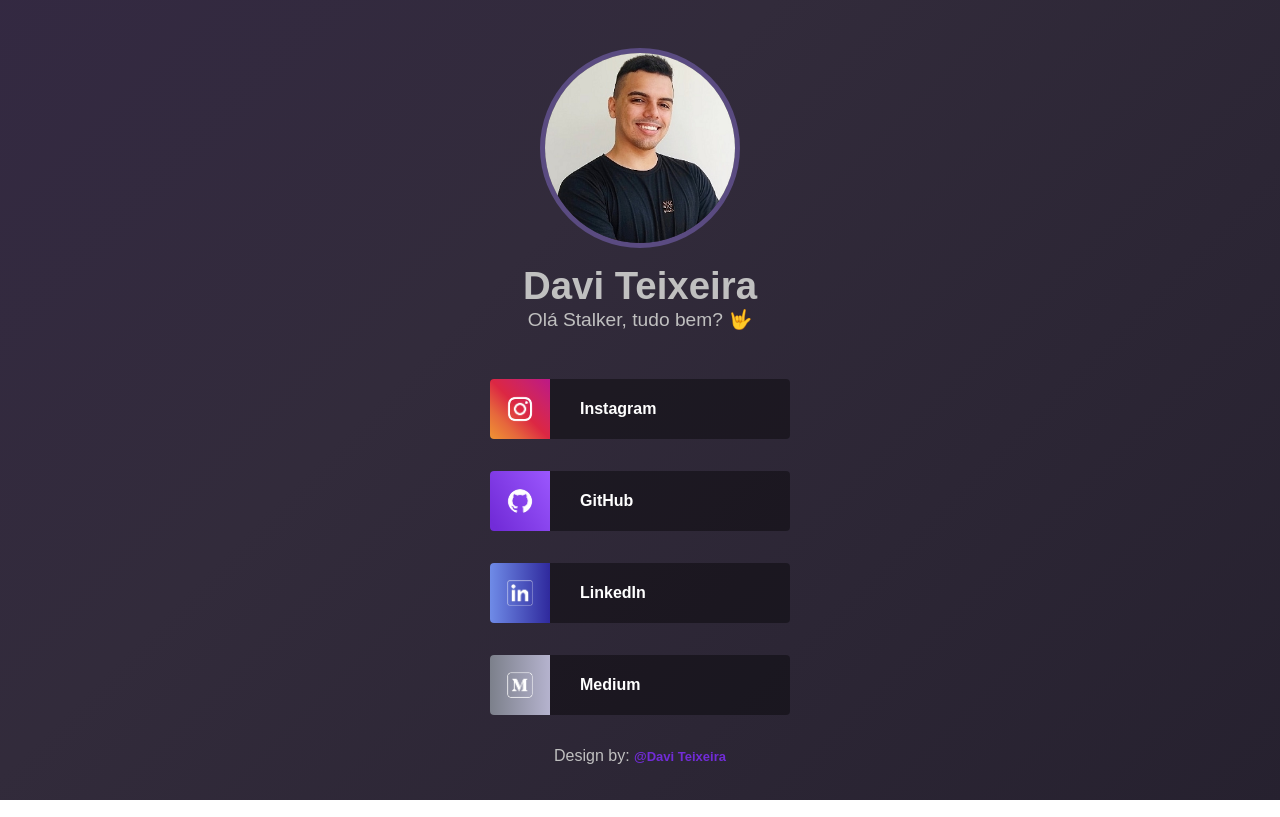
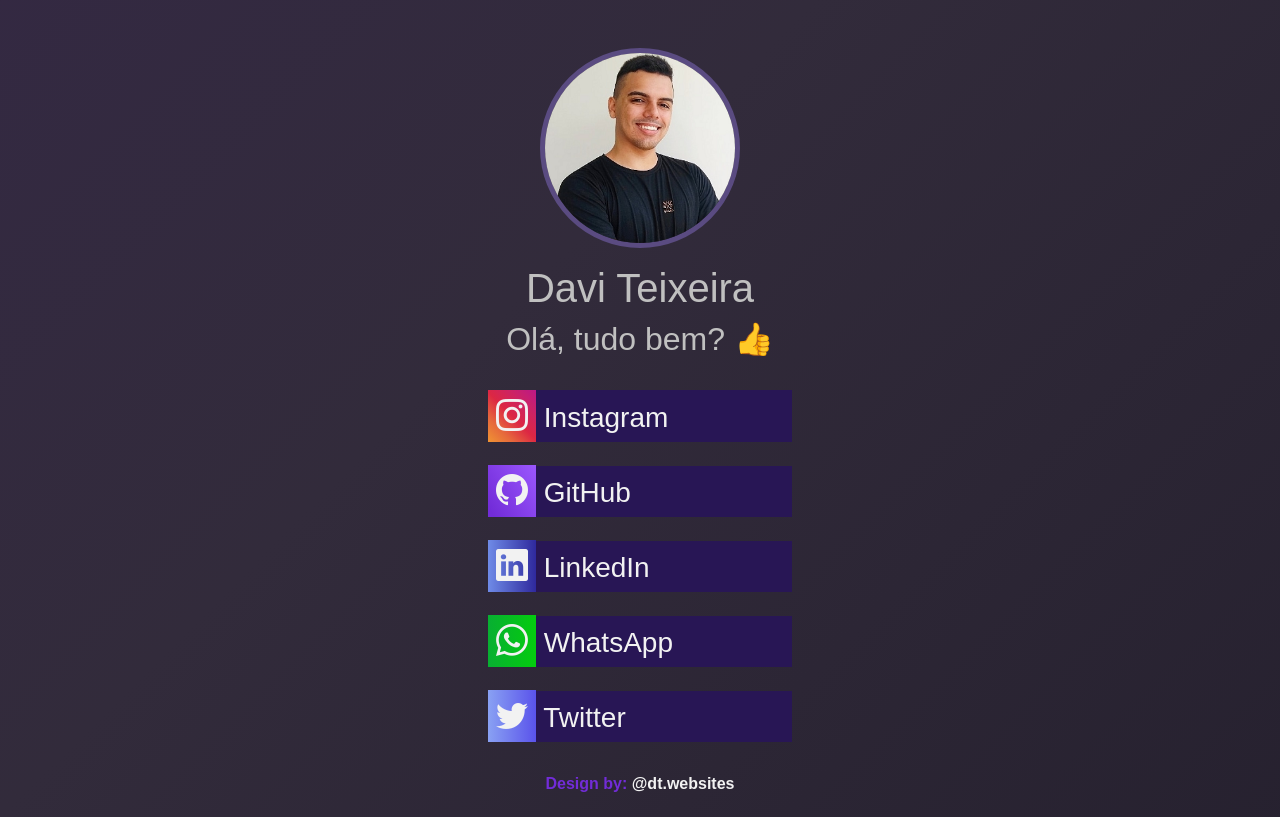
Before and after one commit to daviteixeira-dev/link_dev, a plain HTML site: page index.html in a window 1280 px wide. Drawn offline with nearby package versions, Linux system fonts and the light colour scheme.

Commit message:
Atualização do projeto para o Bootstrap 5

```diff
--- a/css/style.css
+++ b/css/style.css
@@ -7,111 +7,7 @@
     font-family: 'Poppins', sans-serif;
 }
 
-header{
-    font-size: 120%;
-    color: #c0c0c0;
-    display: flex;
-    align-items: center;
-    justify-content: center;
-    flex-direction: column;
-    margin: 1rem;
-    padding: 1rem;
-}
-
-header img {
-    width: 200px;
-    border-radius: 50%;
-    border: 5px solid #5A4B81;
-    margin: 1rem;
-}
-
-section{
-    margin: 1rem;
-}
-
-article {
-    display: flex;
-    align-items: center;
-    justify-content: center;
-    flex-direction: column;
-}
-
-article a {
-    display: flex;
-    align-items:center;
-    justify-content:left;
-    flex-direction: row;
-    border-radius: 0.25rem;
-    height: 60px;
-    width: 300px;
-    margin: 1rem;
-    padding: 0;
-    transition: all 1s;
-    cursor: pointer;
-    background-color: rgba(0, 0, 0, 0.40);
-}
-
-a:active, a:hover{
-    transition: all 0.5s;
-    background-color: #9A56FD;
-}
-
-.icone {
-    display:flex;
-    border-radius: 0.25rem 0rem 0rem 0.25rem;
-}
-
-.instagram{
-    background: linear-gradient(45deg, #f09433 0%,#e6683c 25%,#dc2743 50%,#cc2366 75%,#bc1888 100%);
-}
-
-.github{
-    background: linear-gradient(58deg, #722CD8 8%, #9A56FD 98%);
-}
-
-.linkedin{
-    background: linear-gradient(90deg, rgba(111,139,231,1) 0%, rgba(47,41,157,1) 100%);
-}
-
-.medium{
-    background: linear-gradient(90deg, rgb(124, 128, 139) 0%, rgb(181, 179, 206) 100%);
-}
-
-.description {
-    display: flex;
-    padding: 0rem 0rem 0rem 10%;
-}
-
-article a img {
-    display: inline-block;
-    height: 60px;
-}
-
-article p {
-    display: inline-block;
-    font-weight: bold;
-    color: white;
-}
-
-footer{
-    display: flex;
-    align-items: center;
-    justify-content: center;
-    flex-direction: column;
-    margin: 1rem;
-}
-
-footer p{
-    color: #c0c0c0;
-}
-
-footer b{
-    font-size: small;
-    color: #722CD8;
-}
-
 /* Efeito de Background feito por Emanuel Pinto, você pode encontrar em: https://manuelpinto.in */
-
 body {
 	background: linear-gradient(-45deg, #191622, #322b3b, #372453, #281655);
 	background-size: 400% 400%;
@@ -142,3 +38,97 @@
 		background-position: 0% 50%;
 	}
 }
+
+header {
+    margin-top: 2rem;
+    text-align: center;
+}
+
+header h1, h2 {
+    color: #c0c0c0;
+}
+
+header img {
+    width: 200px;
+    height: 200px;
+    margin-top: 1rem;
+    border-radius: 50%;
+    margin-bottom: 1rem;
+    border: 5px solid #5A4B81;
+}
+
+main .container .row #menu nav {
+    margin-top: 1rem;
+}
+
+main .container .row #menu nav ul {
+    padding: 0;
+    width: 20rem;
+}
+
+main .container .row #menu nav ul .nav-item {
+    padding: .5rem;
+    cursor: pointer;
+}
+
+main .container .row #menu nav ul .nav-item h3 {
+    padding: .4rem;
+    padding-left: 0;
+    transition: .5 all;
+    background-color: #281655;
+}
+
+main .container .row #menu nav ul .nav-item h3:hover {
+
+    background-color: #9A56FD;
+}
+
+main .container .row #menu nav ul .nav-item h3 .option {
+    color: #f2f2f2;
+    text-decoration: none;
+}
+
+main .container .row #menu nav ul .nav-item h3 .option i {
+    padding: .5rem;
+    font-size: 2rem;
+}
+
+main .container .row #menu nav ul .nav-item h3 .option #github {
+    background: linear-gradient(58deg, #722CD8 8%, #9A56FD 98%);
+}
+
+main .container .row #menu nav ul .nav-item h3 .option #whatsapp {
+    background: linear-gradient(90deg, rgb(8, 175, 50) 0%, rgb(4, 204, 14) 100%);
+}
+
+main .container .row #menu nav ul .nav-item h3 .option #linkedin {
+    background: linear-gradient(90deg, rgba(111,139,231,1) 0%, rgba(47,41,157,1) 100%);
+}
+
+main .container .row #menu nav ul .nav-item h3 .option #twitter {
+    background: linear-gradient(90deg, rgb(137, 161, 243) 0%, rgb(90, 83, 235) 100%);
+}
+
+main .container .row #menu nav ul .nav-item h3 .option #instagram {
+    background: linear-gradient(45deg, #f09433 0%,#e6683c 25%,#dc2743 50%,#cc2366 75%,#bc1888 100%);
+}
+
+footer {
+    text-align: center;
+    margin-bottom: 1rem;
+}
+
+footer h4 {
+    font-size: 1rem;
+    color: #722CD8;
+    font-weight: bold;
+}
+
+footer h4 a {
+    color: #f2f2f2;
+    text-decoration: none;
+}
+
+footer h4 a:hover {
+    color: #9A56FD;
+}
--- a/index.html
+++ b/index.html
@@ -1,59 +1,100 @@
 <!DOCTYPE html>
-<html lang="pt-br">
+<html lang="pt-br" dir="ltr">
 
 <!-- Page Information ---------------------->
 
 <head>
+    <!--Meta Tags-->
     <meta charset="UTF-8">
-    <title>Davi Teixeira | Social</title>
-    <meta name="viewport" content="width=device-width, initial-scale=1.0">
+    <meta http-equiv="X-UA-Compatible" content="IE=edge">
+    <meta name="viewport" content="width=device-width, initial-scale=1.0, viewport-fit=cover">
+    <meta name="description" content="Projeto de redirecionador personalizado pra bio no instagram para négocios.">
+    <meta name="apple-mobile-web-app-capable" content="yes">
+    <meta name="apple-mobile-web-app-status-bar-style" content="black">
+    <!--Fav Icon-->
+    <link rel="icon" type="image/png" href="img/icone.png">
+    <link rel="apple-touch-icon" href="img/icone.png">
+    <link rel="canonical" href="https://www.daviteixeira.dev.br/link_dev/" />
+    <!--Bootstrap 5 CSS-->
+    <link href="https://cdn.jsdelivr.net/npm/bootstrap@5.1.0/dist/css/bootstrap.min.css" rel="stylesheet">
+    <!--Bootstrap Icons-->
+    <link rel="stylesheet" href="https://cdn.jsdelivr.net/npm/bootstrap-icons@1.5.0/font/bootstrap-icons.css">
+    <!-- Título e CSS-->
+    <title>Social | Davi Teixeira</title>
     <link rel="stylesheet" href="css/style.css">
-    <link rel="icon" type="image/png" href="img/icone.png">
-
 </head>
 
 <body>
     <header>
-        <img id="photo" src="img/Davi_Teixeira.png" alt="Foto do Davi Teixeira">
+        <div class="container">
+            <img id="photo" src="img/Davi_Teixeira.png" alt="Foto do Davi Teixeira" title="Apenas uma foto minha de perfil :)" width="300" height="300">
             <h1>Davi Teixeira</h1>
-        <p>Olá Stalker, tudo bem? <span>&#129311;</span></p>
+            <h2>Olá, tudo bem? &#128077;</h2>
+        </div>
     </header>
-
     <main>
-        <section>
-
-            <article>
-
+        <section class="container">
+            <div class="row">
+                <div class="col-12" id="menu">
+                    <nav class="nav justify-content-center">
+                        <ul>
+                            <li class="nav-item">
                                 <!--Instagram-->
-                <a href="https://www.instagram.com/daviteixeira.me/?hl=pt-br" class="button" target="_blank">
-                    <div class="icone instagram"><img src="img/instagram.png" alt="Logo do Instagram" class="card"></div>
-                    <div class="description"><p>Instagram</p></div>
+                                <h3 title="Esse link aponta para o meu instagram.">
+                                    <a href="https://www.instagram.com/dt.websites/" class="option" target="_blank" title="Esse link aponta para o meu instagram.">
+                                        <i class="bi bi-instagram" id="instagram" alt="Icone do Instagram"></i> Instagram
                                     </a>
-
+                                </h3>
+                            </li>
+                            <li class="nav-item">
                                 <!--GitHub-->
-                <a href="https://github.com/daviteixeira-btm" class="button" target="_blank">
-                    <div class="icone github"><img src="img/github.png" alt="Logo do GitHub" class="card"></div>
-                    <div class="description"><p>GitHub</p></div>
+                                <h3 title="Esse link aponta para o meu github.">
+                                    <a href="https://github.com/daviteixeira-btm" class="option" target="_blank" title="Esse link aponta para o meu github.">
+                                        <i class="bi bi-github" id="github" alt="Icone do GitHub"></i> GitHub
                                     </a>
-
+                                </h3>
+                            </li>
+                            <li class="nav-item">
                                 <!--LinkedIn-->
-                <a href="https://www.linkedin.com/in/daviteixeira-me/" class="button" target="_blank">
-                    <div class="icone linkedin"><img src="img/linkedin.png" alt="Logo do Linkedin" class="card"></div>
-                    <div class="description"><p>LinkedIn</p></div>
+                                <h3 title="Esse link aponta para o meu linkedin.">
+                                    <a href="https://www.linkedin.com/in/daviteixeira-me/" class="option" target="_blank" title="Esse link aponta para o meu linkedin.">
+                                        <i class="bi bi-linkedin" id="linkedin" alt="Icone do LinkedIn"></i> LinkedIn
                                     </a>
-
-                <!--Medium-->
-                <a href="https://medium.com/@daviteixeira.btm" class="button" target="_blank">
-                    <div class="icone medium"><img src="img/medium.png" alt="Logo do Medium" class="card"></div>
-                    <div class="description"><p>Medium</p></div>
+                                </h3>
+                            </li>
+                            <li class="nav-item">
+                                <!--WhatsApp-->
+                                <h3 title="Esse link aponta para o meu whatsapp.">
+                                    <a href="https://api.whatsapp.com/send?phone=5588981861803" class="option" target="_blank" title="Esse link aponta para o meu whatsapp.">
+                                        <i class="bi bi-whatsapp" id="whatsapp" alt="Icone do WhatsApp"></i> WhatsApp
                                     </a>
-
-            </article>
-
+                                </h3>
+                            </li>
+                            <li class="nav-item">
+                                <!--Twitter-->
+                                <h3 title="Esse link aponta para o meu twitter.">
+                                    <a href="https://twitter.com/DaviTei51909613" class="option" target="_blank" rel="noopener" title="Esse link aponta para o meu twitter.">
+                                        <i class="bi bi-twitter" id="twitter" alt="Icone do twitter"></i> Twitter
+                                    </a>
+                                </h3>
+                            </li>
+                        </ul>
+                    </nav>
+                </div>
+            </div>
         </section>
     </main>
     <footer>
-        <p>Design by: <b>@Davi Teixeira</b></p>
+        <div class="container">
+            <div class="row">
+                <div class="col-12">
+                    <h4>Design by: <a href="https://www.daviteixeira.dev.br/" target="_black" rel="noopener" title="Veja mais sobre meu trabalho!">@dt.websites</a></h4>
+                </div>
+            </div>
+        </div>
     </footer>
+    <!--Bootstrap 5 Scripts-->
+    <script src="https://cdn.jsdelivr.net/npm/@popperjs/core@2.9.3/dist/umd/popper.min.js"></script>
+    <script src="https://cdn.jsdelivr.net/npm/bootstrap@5.1.0/dist/js/bootstrap.min.js"></script>
 </body>
 </html>
```
Lines whose indentation alone changed are shown as unchanged.
